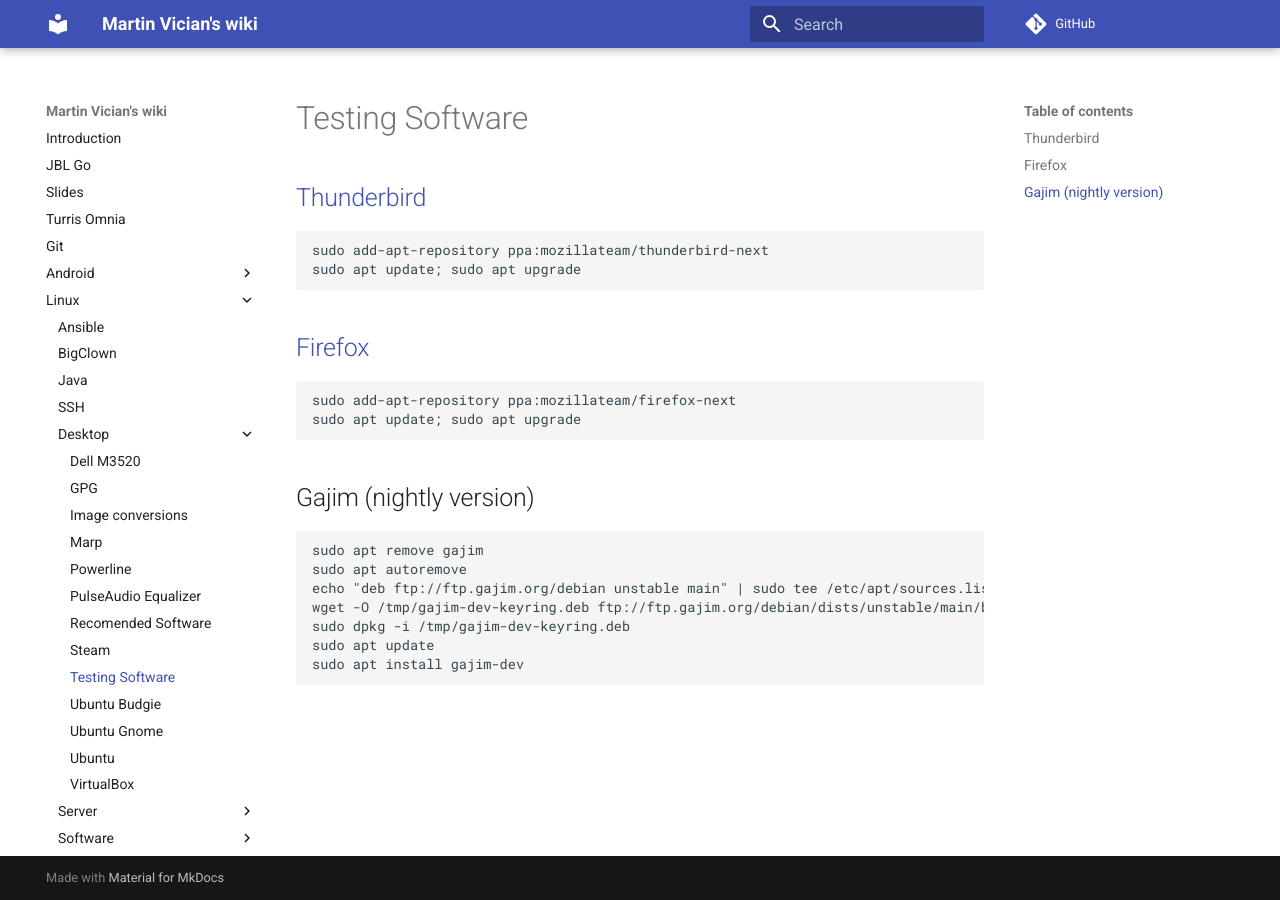
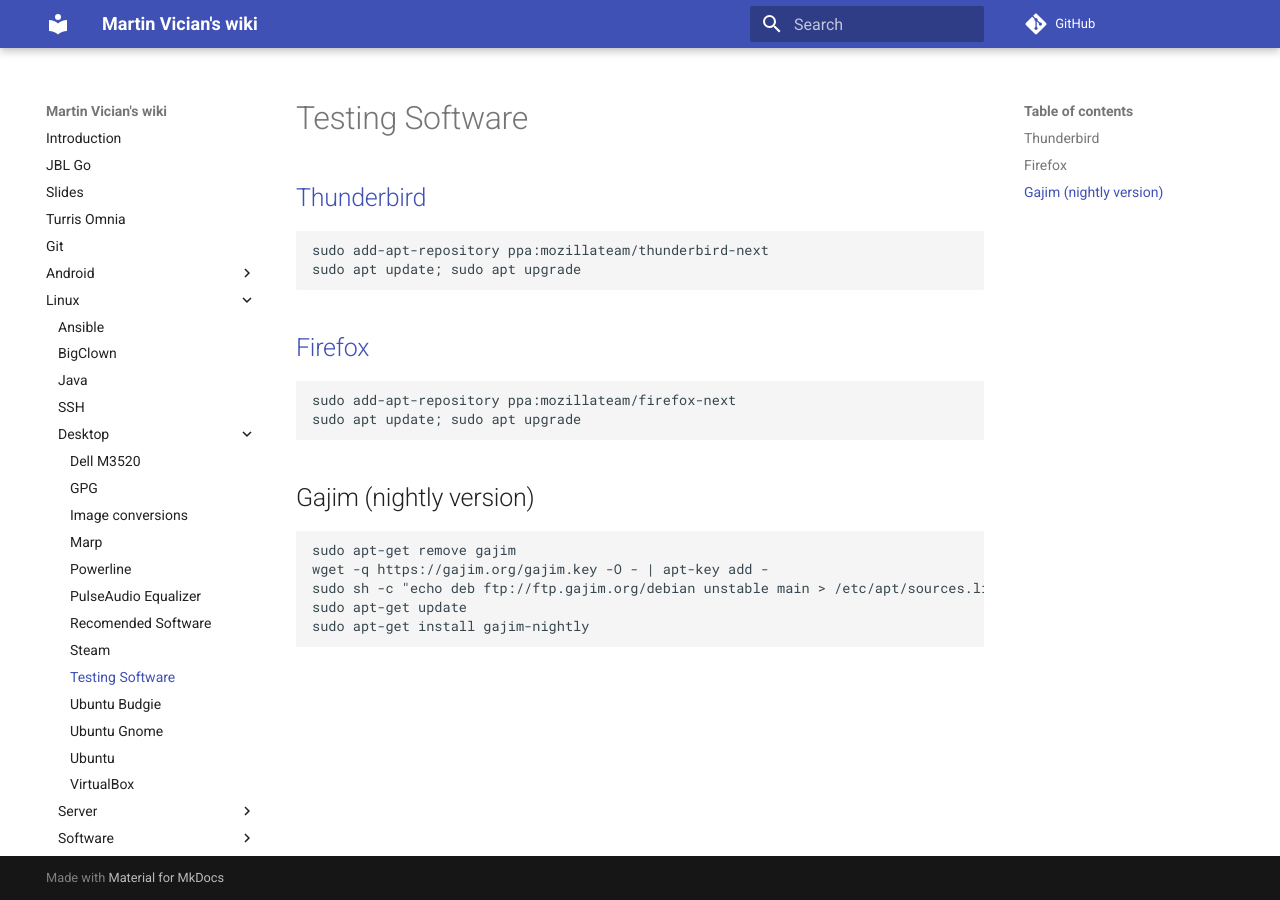
Before and after one commit to vician/wiki, an MkDocs documentation site: the page built from docs/Linux/Desktop/Testing Software.md, in a window 1280 px wide. Built offline with MkDocs 1.6.1 and Material for MkDocs 9.7.7, drawn with Linux system fonts in a browser that asks for light colours; comment, search, counter and statistics services are not loaded.

Commit message:
gajim nightly

```diff
--- a/docs/Linux/Desktop/Testing Software.md
+++ b/docs/Linux/Desktop/Testing Software.md
@@ -10,10 +10,8 @@
 
 ## Gajim (nightly version)
 
-	sudo apt remove gajim
-	sudo apt autoremove
-	echo "deb ftp://ftp.gajim.org/debian unstable main" | sudo tee /etc/apt/sources.list.d/gajim.list
-	wget -O /tmp/gajim-dev-keyring.deb ftp://ftp.gajim.org/debian/dists/unstable/main/binary-amd64/gajim-dev-keyring_2016.03.29_all.deb
-	sudo dpkg -i /tmp/gajim-dev-keyring.deb
-	sudo apt update
-	sudo apt install gajim-dev
+	sudo apt-get remove gajim
+	wget -q https://gajim.org/gajim.key -O - | apt-key add -
+	sudo sh -c "echo deb ftp://ftp.gajim.org/debian unstable main > /etc/apt/sources.list.d/gajim.list"
+	sudo apt-get update
+	sudo apt-get install gajim-nightly
```
